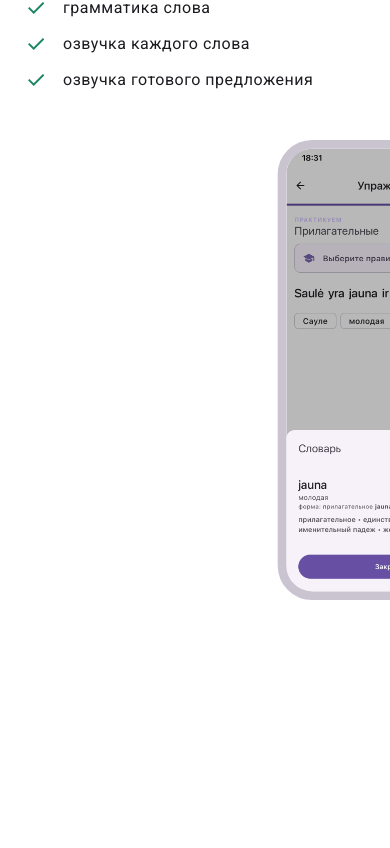
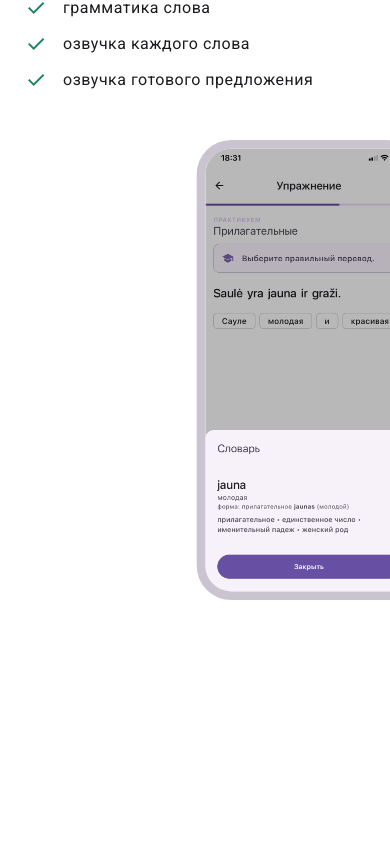
Before and after one commit to alexlitke-git/liezuvis-landing, a React (Vite) app: page / in a window 390 px wide. Shown: the part 2056-2904 px from the top of the page. Built offline with nearby package versions, Linux system fonts and the light colour scheme.

Commit message:
mobile version updated

```diff
--- a/src/app/App.tsx
+++ b/src/app/App.tsx
@@ -567,36 +567,24 @@ function MobileFeatureImages({
     <div className="min-[1280px]:hidden relative w-screen left-1/2 -translate-x-1/2 overflow-hidden pt-[8px] pb-[8px]">
       <div className="relative h-[690px]">
         <div
-          className="absolute top-0 left-0 flex transition-transform duration-300 ease-out"
+          className="absolute top-0 flex transition-transform duration-300 ease-out"
           style={{
-            width: "300vw",
-            transform: active === 0 ? "translateX(0)" : "translateX(-100vw)",
+            left: "calc(50vw - 185px)",
+            gap: "40px",
+            transform: active === 0 ? "translateX(0)" : "translateX(-410px)",
           }}
         >
-          {/* Slide 1 */}
-          <button
-            type="button"
-            onClick={() => setActive(0)}
-            className="w-screen shrink-0 flex justify-center"
-          >
+          <button type="button" onClick={() => setActive(0)} className="shrink-0">
             <div className="scale-[1.08] origin-top">
               <PhoneShot src={src1} />
             </div>
           </button>
 
-          {/* Slide 2 */}
-          <button
-            type="button"
-            onClick={() => setActive(1)}
-            className="w-screen shrink-0 flex justify-center"
-          >
+          <button type="button" onClick={() => setActive(1)} className="shrink-0">
             <div className="scale-[1.08] origin-top">
               <PhoneShot src={src2} />
             </div>
           </button>
-
-          {/* Empty slide only for spacing logic */}
-          <div className="w-screen shrink-0" />
         </div>
       </div>
     </div>
```
